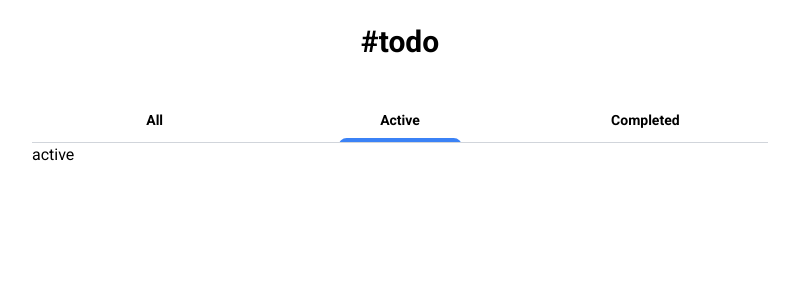
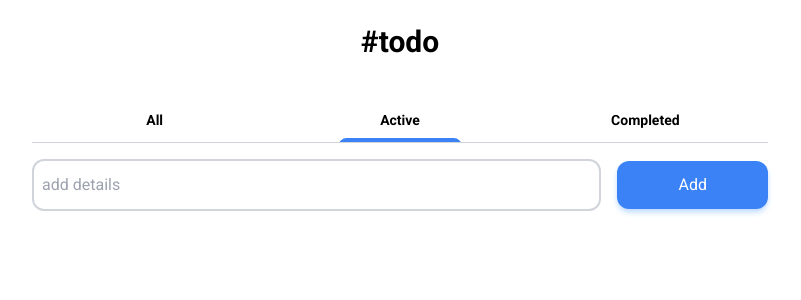
Before and after one commit to RealByter/todo-tailwindcss, a React (Vite) app: page / in a window 1280 px wide. Both pictures are taken after a click on the tab "Active". Shown: the top 300 px of the page, without its empty margins (240-1041 px from the left). Built offline with nearby package versions, Linux system fonts and the light colour scheme.

Commit message:
feat: complete the active tab component

```diff
--- a/src/components/tabs/ActiveTab.jsx
+++ b/src/components/tabs/ActiveTab.jsx
@@ -1,5 +1,21 @@
+import { useContext } from "react";
+import TodoContext from "../../ToDoContext";
+import ItemInput from "../ItemInput";
+import Item from "../Item";
+
 const ActiveTab = () => {
-  return <div>active</div>;
+  const { activeList } = useContext(TodoContext);
+
+  return (
+    <div>
+      <ItemInput />
+      <div className="mt-6 flex flex-col gap-4">
+        {activeList.map((item, index) => (
+          <Item key={index} completed={false} index={index} details={item} />
+        ))}
+      </div>
+    </div>
+  );
 };
 
 export default ActiveTab;
```
